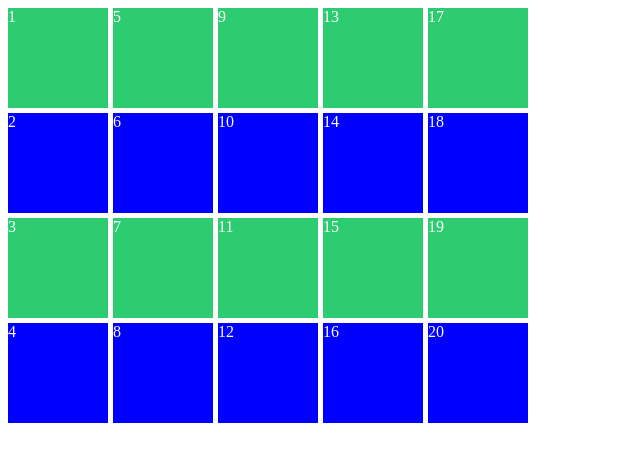
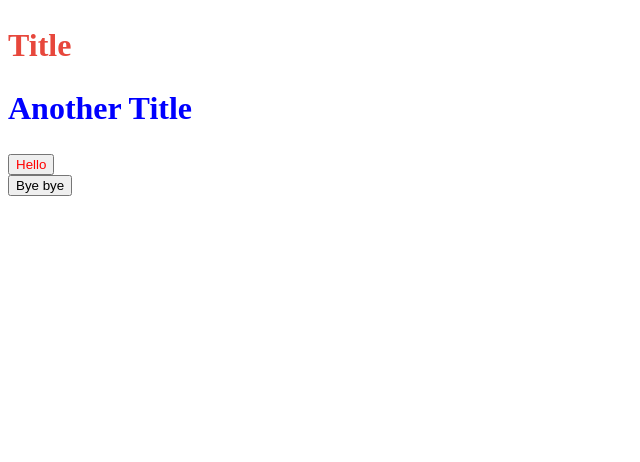
Before and after one commit to rayuniday/scss-masterclass, a website: page index.html in a window 1280 px wide. Shown: the whole page, without its empty margins (0-640 px from the left). Drawn offline with Linux system fonts and the light colour scheme.

Commit message:
#3.1 Variables and Nesting

```diff
--- a/index.html
+++ b/index.html
@@ -4,31 +4,15 @@
     <meta charset="UTF-8" />
     <meta http-equiv="X-UA-Compatible" content="IE=edge" />
     <meta name="viewport" content="width=device-width, initial-scale=1.0" />
+    <link rel="stylesheet" href="dist/css/styles.css" />
     <title>(S)CSS Masterclass</title>
-    <link rel="stylesheet" href="styles.css" />
   </head>
   <body>
-    <div class="grid">
-      <div class="item">1</div>
-      <div class="item">2</div>
-      <div class="item">3</div>
-      <div class="item">4</div>
-      <div class="item">5</div>
-      <div class="item">6</div>
-      <div class="item">7</div>
-      <div class="item">8</div>
-      <div class="item">9</div>
-      <div class="item">10</div>
-      <div class="item">11</div>
-      <div class="item">12</div>
-      <div class="item">13</div>
-      <div class="item">14</div>
-      <div class="item">15</div>
-      <div class="item">16</div>
-      <div class="item">17</div>
-      <div class="item">18</div>
-      <div class="item">19</div>
-      <div class="item">20</div>
+    <h2>Title</h2>
+    <div class="box">
+      <h2>Another Title</h2>
+      <button>Hello</button>
     </div>
+    <button>Bye bye</button>
   </body>
 </html>
--- /dev/null
+++ b/src/scss/_variables.scss
@@ -0,0 +1,2 @@
+$bg: #e7473c;
+$title: 32px;
--- /dev/null
+++ b/src/scss/styles.scss
@@ -0,0 +1,23 @@
+@import "_variables";
+
+h2 {
+  color: $bg;
+  font-size: $title;
+}
+
+.box {
+  margin-top: 20px;
+  &:hover {
+    background-color: green;
+  }
+  h2 {
+    color: blue;
+    &:hover {
+      color: red;
+    }
+  }
+
+  button {
+    color: red;
+  }
+}
```
Also changed, not shown: package.json (added, +23 -0 lines), README.md (deleted), dist/css/styles.css (added), styles.css (deleted), 1 other file.
